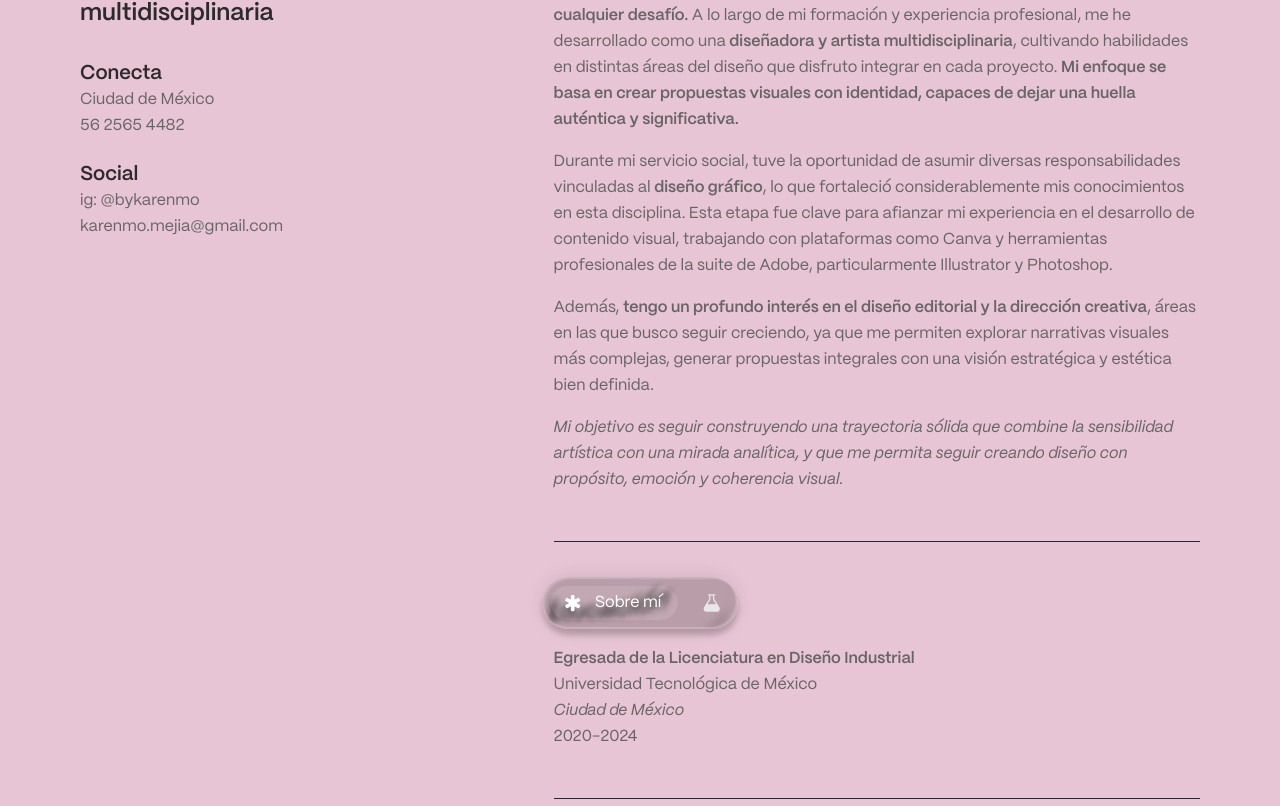
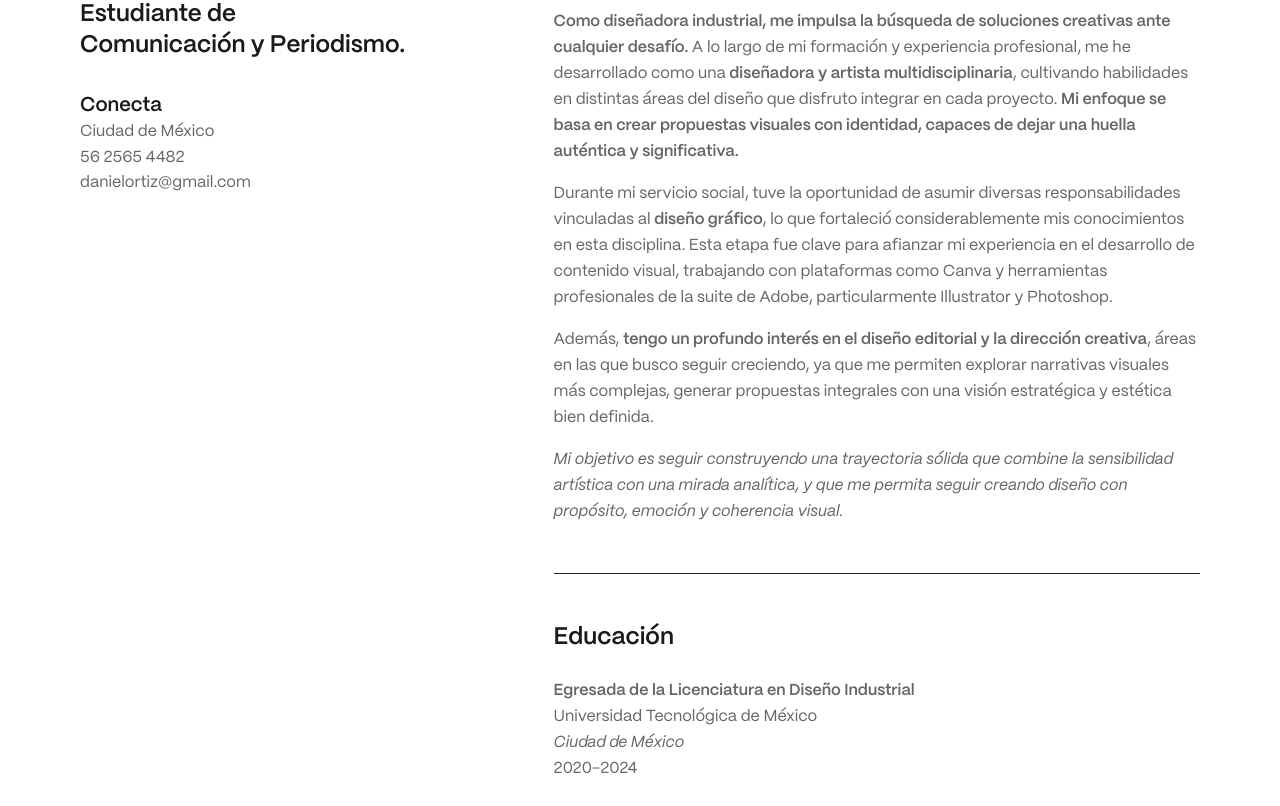
Before and after one commit to 3333444n/dany-website, an Astro site: page / in a window 1280 px wide. Shown: the part 139-945 px from the top of the page. Built offline with nearby package versions, Linux system fonts and the light colour scheme; Astro itself is replaced by a stand-in of ours.

Commit message:
Change bg colour and navbar position

```diff
--- a/src/components/Navigation.astro
+++ b/src/components/Navigation.astro
@@ -27,7 +27,7 @@ const flaskIcon = `
 `;
 ---
 
-<nav class="fixed bottom-8 left-1/2 transform -translate-x-1/2 z-50">
+<nav class="fixed top-4 left-1/2 transform -translate-x-1/2 z-50">
   <div class="liquidGlass-wrapper nav-glass p-2">
     <div class="liquidGlass-effect"></div>
     <div class="liquidGlass-tint"></div>
--- a/src/pages/index.astro
+++ b/src/pages/index.astro
@@ -6,19 +6,14 @@ import Content from "../components/Content.astro";
 
 // Content for the left Info component
 const infoContent = `
-<h2>Karen Mejía.</h2>
-<h3>Diseñadora industrial multidisciplinaria</h3>
+<h2>Daniel Ortiz.</h2>
+<h3>Estudiante de<br>Comunicación y Periodismo.</h3>
 
 <div style="margin-top: 2rem;">
   <h4>Conecta</h4>
   <p>Ciudad de México<br>
-  56 2565 4482</p>
-</div>
-
-<div style="margin-top: 1.5rem;">
-  <h4>Social</h4>
-  <p>ig: @bykarenmo<br>
-  karenmo.mejia@gmail.com</p>
+  56 2565 4482<br>
+  danielortiz@gmail.com</p>
 </div>
 `;
 
@@ -131,7 +126,7 @@ const featuredProjects = [
 <Layout title="Karen Mejía - Diseñadora Industrial">
   <main>
     <!-- Hero Section -->
-    <section class="py-16 px-4">
+    <section class="py-24 px-4">
       <div class="max-w-6xl mx-auto px-4">
         <div
           class="grid grid-cols-1 lg:grid-cols-5 gap-12 lg:gap-16 min-h-[calc(100vh-160px)] lg:items-start"
--- a/src/pages/projects.astro
+++ b/src/pages/projects.astro
@@ -21,17 +21,14 @@ import imgMuertos1 from "../assets/images/muertos1.jpeg";
 import imgMuertos2 from "../assets/images/muertos2.jpeg";
 
 const infoContent = `
-<h2>Karen Mejía.</h2>
-<h3>Diseñadora industrial multidisciplinaria</h3>
+<h2>Daniel Ortiz.</h2>
+<h3>Estudiante de<br>Comunicación y Periodismo.</h3>
+
 <div style="margin-top: 2rem;">
   <h4>Conecta</h4>
   <p>Ciudad de México<br>
-  56 2565 4482</p>
-</div>
-<div style="margin-top: 1.5rem;">
-  <h4>Social</h4>
-  <p>ig: @bykarenmo<br>
-  karenmo.mejia@gmail.com</p>
+  56 2565 4482<br>
+  danielortiz@gmail.com</p>
 </div>
 `;
 
@@ -77,7 +74,7 @@ const projects = [
 
 <Layout title="Proyectos | Karen Mejía">
   <main>
-    <section class="py-16 px-4">
+    <section class="py-24 px-4">
       <div class="max-w-6xl mx-auto px-4">
         <div
           class="grid grid-cols-1 lg:grid-cols-5 gap-12 lg:gap-16 lg:items-start"
--- a/src/styles/global.css
+++ b/src/styles/global.css
@@ -51,15 +51,15 @@
 
 /* Custom CSS Variables for Karen's Portfolio */
 :root {
-  --color-primary: #2B2B2B;      /* Dark charcoal */
-  --color-secondary: #666666;    /* Medium gray */
-  --color-accent: #8B7B8B;       /* Muted purple */
-  --color-neutral-dark: #2B2B2B; /* Charcoal */
-  --color-neutral-light: #F8F9FA; /* Off white */
-  --color-text-primary: #2B2B2B;
+  --color-primary: #1a1a1a;      /* Very dark grey/black */
+  --color-secondary: #666666;    /* Medium grey */
+  --color-accent: #999999;       /* Light grey */
+  --color-neutral-dark: #1a1a1a; /* Very dark grey/black */
+  --color-neutral-light: #f8f9fa; /* Off white */
+  --color-text-primary: #1a1a1a;
   --color-text-secondary: #666666;
-  --color-background: #E8C5D4;    /* Pink/mauve background */
-  --color-background-alt: #DDB5C7; /* Slightly darker pink */
+  --color-background: #ffffff;    /* Pure white background */
+  --color-background-alt: #f5f5f5; /* Light grey background */
 }
 
 /* Custom Tailwind Components */
--- a/tailwind.config.ts
+++ b/tailwind.config.ts
@@ -7,15 +7,15 @@ export default {
   theme: {
     extend: {
       colors: {
-        primary: '#2B2B2B',
+        primary: '#1a1a1a',
         secondary: '#666666',
-        accent: '#8B7B8B',
-        'neutral-dark': '#2B2B2B',
-        'neutral-light': '#F8F9FA',
-        'text-primary': '#2B2B2B',
-        'text-secondary': '#000000',
-        background: '#634a60',
-        'background-alt': '#DDB5C7',
+        accent: '#999999',
+        'neutral-dark': '#1a1a1a',
+        'neutral-light': '#f8f9fa',
+        'text-primary': '#1a1a1a',
+        'text-secondary': '#666666',
+        background: '#ffffff',
+        'background-alt': '#f5f5f5',
       },
       fontFamily: {
         sans: ['Inter', '-apple-system', 'BlinkMacSystemFont', 'Segoe UI', 'Roboto', 'sans-serif'],
```
Also changed, not shown: src/assets/images/drag1.JPG, 3 other files.
